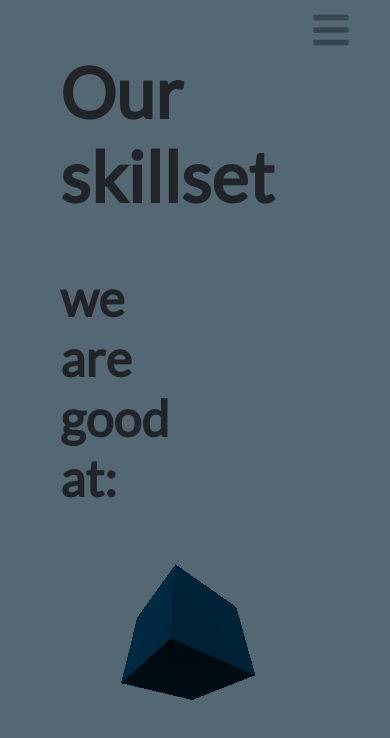
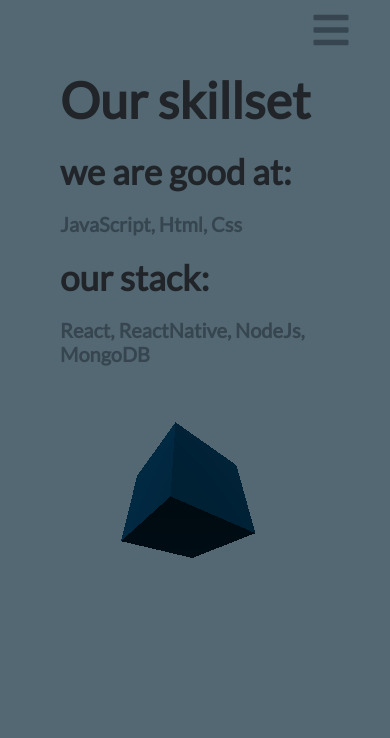
Before and after one commit to nisol91/react-express-boilerplate, a React (Create React App) app: page /skills in a window 390 px wide. Shown: the top 738 px of the page. Built offline with nearby package versions, Linux system fonts and the light colour scheme; what react-mapbox-gl would draw is missing.

Commit message:
complete responsiveness

```diff
--- a/package.json
+++ b/package.json
@@ -4,6 +4,7 @@
   "private": true,
   "dependencies": {
     "@fortawesome/fontawesome-svg-core": "^1.2.22",
+    "@fortawesome/free-brands-svg-icons": "^5.10.2",
     "@fortawesome/free-solid-svg-icons": "^5.10.2",
     "@fortawesome/react-fontawesome": "^0.1.4",
     "axios": "^0.19.0",
--- a/src/components/navbar.js
+++ b/src/components/navbar.js
@@ -3,6 +3,11 @@ import { Link } from "react-router-dom";
 
 import { FontAwesomeIcon } from "@fortawesome/react-fontawesome";
 import { faArrowRight, faBars } from "@fortawesome/free-solid-svg-icons";
+import {
+  faFacebook,
+  faInstagram,
+  faTwitter
+} from "@fortawesome/free-brands-svg-icons";
 
 import logo from "../img/logo_2.png";
 import home from "../img/chinese-house.svg";
@@ -101,7 +106,7 @@ export default class Navbar extends Component {
               "arrow_right_show"}`}
             onClick={this.openNav}
           />
-          <Link to={"/"} className="mylink">
+          <Link to={"/"} className="mylink" onClick={this.showNav}>
             <h1 className={className_2}>Home</h1>
             <img
               className={`homeIcon ${this.state.navSlide && "show_icon"}`}
@@ -109,7 +114,7 @@ export default class Navbar extends Component {
               alt=""
             />
           </Link>
-          <Link to={"/about"} className="mylink">
+          <Link to={"/about"} className="mylink" onClick={this.showNav}>
             <h1 className={className_2}>About</h1>
             <img
               className={`homeIcon aboutIcon ${this.state.navSlide &&
@@ -118,7 +123,7 @@ export default class Navbar extends Component {
               alt=""
             />
           </Link>
-          <Link to={"/skills"} className="mylink">
+          <Link to={"/skills"} className="mylink" onClick={this.showNav}>
             <h1 className={className_2}>Skills</h1>
             <img
               className={`homeIcon skillsIcon ${this.state.navSlide &&
@@ -127,7 +132,7 @@ export default class Navbar extends Component {
               alt=""
             />
           </Link>
-          <Link to={"/portfolio"} className="mylink">
+          <Link to={"/portfolio"} className="mylink" onClick={this.showNav}>
             <h1 className={className_2}>Portfolio</h1>
             <img
               className={`homeIcon portIcon ${this.state.navSlide &&
@@ -136,7 +141,7 @@ export default class Navbar extends Component {
               alt=""
             />
           </Link>
-          <Link to={"/contact-me"} className="mylink">
+          <Link to={"/contact-me"} className="mylink" onClick={this.showNav}>
             <h1 className={className_2}>Contact Me</h1>
             <img
               className={`homeIcon contIcon ${this.state.navSlide &&
@@ -145,6 +150,21 @@ export default class Navbar extends Component {
               alt=""
             />
           </Link>
+          <div className={`socialIcons ${this.state.navSlide && "hidden"}`}>
+            <a href="/">
+              <FontAwesomeIcon icon={faFacebook} className="mysocialicon" />
+            </a>
+            <a href="/">
+              <FontAwesomeIcon icon={faInstagram} className="mysocialicon" />
+            </a>
+            <a href="/">
+              <FontAwesomeIcon icon={faTwitter} className="mysocialicon" />
+            </a>
+          </div>
+          <div className={`lang ${this.state.navSlide && "hidden"}`}>
+            {/* <h1 className="langSelect">IT</h1> */}
+            <h1 className="langSelect">EN</h1>
+          </div>
         </div>
       </div>
     );
--- a/src/components/portfolio.js
+++ b/src/components/portfolio.js
@@ -77,6 +77,13 @@ export default class Portfolio extends Component {
             "visible"}`}
         >
           <div
+            className={`textPortfolio slide-in-tr ${this.state
+              .projectsVisibility && "visible"}`}
+          >
+            <h1 className="port1">This is our work</h1>
+            <h1 className="port2">Check it out</h1>
+          </div>
+          <div
             className={`works fade-in ${this.state.projectsVisibility &&
               "visible"}`}
           >
@@ -90,13 +97,6 @@ export default class Portfolio extends Component {
               </div>
             ))}
           </div>
-          <div
-            className={`textPortfolio slide-in-tr ${this.state
-              .projectsVisibility && "visible"}`}
-          >
-            <h1 className="port1">This is our work</h1>
-            <h1 className="port2">Check it out</h1>
-          </div>
         </div>
       </div>
     );
--- a/src/components/skills/skills.js
+++ b/src/components/skills/skills.js
@@ -30,6 +30,12 @@ export default class Skills extends Component {
         <div className="skillssx">
           <h1 className="skills1 text-flicker-in-glow">Our skillset</h1>
           <h1 className="skills2 tracking-in-expand">we are good at:</h1>
+          <h1 className="skills3 swing-in-top-fwd">JavaScript, Html, Css</h1>
+          <h1 className="skills2 tracking-in-expand">our stack:</h1>
+
+          <h1 className="skills3 swing-in-top-fwd">
+            React, ReactNative, NodeJs, MongoDB
+          </h1>
         </div>
         <div
           className={`skillssdx fade-in ${this.state.cubeShow && "visible"}`}
--- a/src/components/skills/skills.scss
+++ b/src/components/skills/skills.scss
@@ -1,3 +1,5 @@
+@import "./src/variables";
+
 .boxSkills {
 	padding: 100px;
 	display: flex;
@@ -13,6 +15,13 @@
 		margin-top: 50px;
 	}
 
+	.skills3 {
+		font-size: 35px;
+		font-weight: bold;
+		margin-top: 50px;
+		color: $nav-background-color;
+	}
+
 	.skillssx {
 		width: 50%;
 
--- a/src/index.scss
+++ b/src/index.scss
@@ -95,6 +95,10 @@ a {
   }
 }
 
+.Toastify__toast-container--top-right {
+  top: 45em !important;
+}
+
 .Toastify__toast--default {
   background: $nav-background-color !important;
   color: $link-color !important;
@@ -135,6 +139,8 @@ a {
   .works {
     width: 60%;
     display: flex;
+    flex-wrap: wrap;
+
   }
 
   .textPortfolio {
@@ -294,6 +300,46 @@ a {
     }
   }
 
+  .lang {
+    display: flex;
+    margin-top: 10px;
+
+    .langSelect {
+      color: $link-color;
+      font-size: 15px;
+      margin: 5px 5px;
+      cursor: pointer;
+      transition: 1s;
+      font-weight: bold;
+
+      &:hover {
+        color: $page-background-color;
+        transition: 1s;
+
+      }
+    }
+  }
+
+  .socialIcons {
+    margin-top: 120px;
+    display: flex;
+    flex-direction: column;
+
+    a {
+      margin-top: 15px;
+
+      .mysocialicon {
+        font-size: 25px;
+        transition: 1s;
+
+        &:hover {
+          color: $page-background-color;
+          transition: 1s;
+        }
+      }
+    }
+  }
+
   .mylink {
     color: $link-color;
     margin-top: 40px;
--- a/src/media_query.scss
+++ b/src/media_query.scss
@@ -4,6 +4,7 @@
 
 //super extra small
 @media (min-width: 300px) {
+
 
 	#s,
 	#t,
@@ -39,6 +40,11 @@
 
 // Medium devices (tablets, 768px and up)
 @media (min-width: 768px) {
+	.boxPortfolio {
+		flex-direction: row;
+	}
+
+
 
 	#s,
 	#t,
@@ -49,7 +55,16 @@
 }
 
 // Large devices (desktops, 992px and up)
-@media (min-width: 992px) {}
+@media (min-width: 992px) {
+	.works {
+		width: 60% !important;
+
+	}
+
+	.textPortfolio {
+		width: 40% !important;
+	}
+}
 
 // Extra large devices (large desktops, 1200px and up)
 @media (min-width: 1300px) {
@@ -81,14 +96,32 @@
 		font-size: 35px !important;
 	}
 
-	.navCont {
-		width: 10px !important;
-	}
 
 }
 
 // Extra Small devices (landscape phones, 576px and down)
 @media (max-width: 576px) {
+	.progress {
+
+		margin-top: 80% !important;
+	}
+
+	.navCont {
+		width: 10px !important;
+	}
+
+	.cardCont {
+		width: 100px !important;
+		height: 100px !important;
+	}
+
+	.show {
+		height: 50px !important;
+		width: 50px !important;
+		top: 25px !important;
+		left: 25px !important;
+	}
+
 
 	.myBarsCont {
 		opacity: 1 !important;
@@ -105,15 +138,20 @@
 	}
 
 
-	.home1 {
+
+	.home1,
+	.skills1 {
 		font-size: 50px !important;
 	}
 
-	.home2 {
-		font-size: 40px !important;
+	.home2,
+	.skills2 {
+		font-size: 35px !important;
+
 	}
 
-	.home3 {
+	.home3,
+	.skills3 {
 		font-size: 20px !important;
 	}
 
@@ -131,6 +169,8 @@
 // Small devices (tablets, 768px and down)
 @media (max-width: 768px) {
 
+
+
 	.boxHome,
 	.boxSkills {
 		padding: 40px !important;
@@ -142,6 +182,41 @@
 // Medium devices (desktops, 992px and down)
 @media (max-width: 992px) {
 
+	.skills1,
+	.skills2,
+	.skills3 {
+
+		margin-top: 20px !important;
+	}
+
+	.skillssx {
+		width: 100% !important;
+	}
+
+	.boxPortfolio {
+		flex-direction: column;
+	}
+
+	.works {
+		width: 100% !important;
+
+	}
+
+	.textPortfolio {
+		width: 100% !important;
+	}
+
+	.port1 {
+		font-size: 50px !important;
+	}
+
+	.port2 {
+		font-size: 30px !important;
+
+	}
+
+
+
 	.boxHome,
 	.boxSkills {
 		display: block !important;
```
Also changed, not shown: 1 other file (tests, documents, lock files or other folders).
